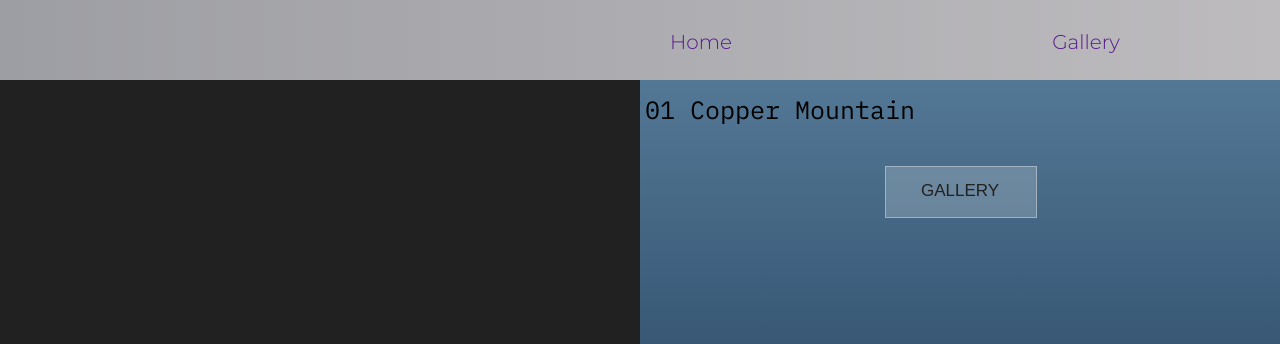
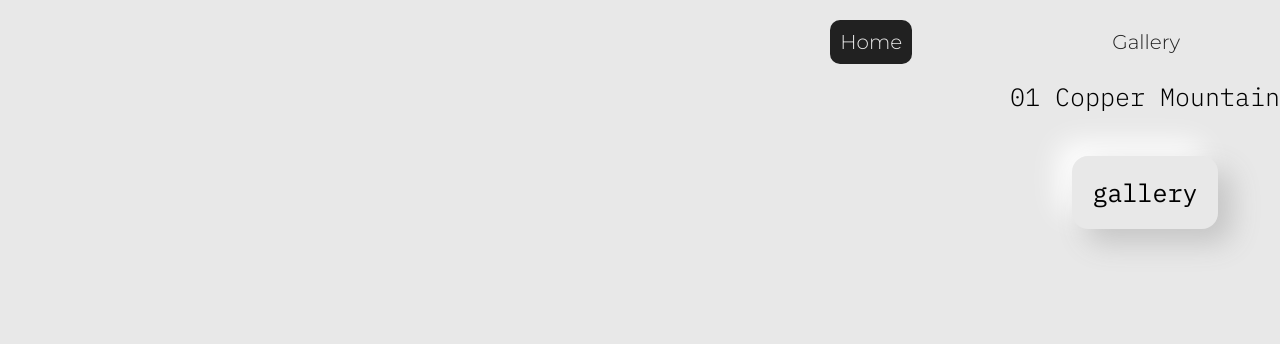
Before and after one commit to andrew-pfenn/j2, a plain HTML site: page index.html in a window 1280 px wide. Shown: the top 344 px of the page. Drawn offline with Linux system fonts and the light colour scheme.

Commit message:
Version 2.1

```diff
--- a/index.html
+++ b/index.html
@@ -34,15 +34,11 @@
         </div>
         <div class="intro-img">
             <div class="image">
+                <p>01 Copper Mountain</p>
                 <img src="/j2/icon-img/copper.jpg" alt="">
             </div>
             <div class="description">
-                <p>01 Copper Mountain</p>
-                <div class="box">
-                    <div class="btn">
-                      <button href="#">GALLERY</button>
-                    </div>
-                  </div>
+                <button>gallery</button>
             </div>
         </div>
     </section>
--- a/styles/_intro.scss
+++ b/styles/_intro.scss
@@ -2,12 +2,16 @@ body{
     // background-image: url(/j2/icon-img/copper.jpg);
     // background-size: cover;
     // background-color: rgba($color: #000000, $alpha: 0.1);
-    background-color: #212121;
+    // background-color: #212121;
+
+    background-color: #e8e8e8;
 }
 nav{
     // background-color: $plat;
-    background-image: linear-gradient(to left, #BDBBBE 0%, #9D9EA3 100%), radial-gradient(88% 271%, rgba(255, 255, 255, 0.25) 0%, rgba(254, 254, 254, 0.25) 1%, rgba(0, 0, 0, 0.25) 100%), radial-gradient(50% 100%, rgba(255, 255, 255, 0.30) 0%, rgba(0, 0, 0, 0.30) 100%);
- background-blend-mode: normal, lighten, soft-light;
+    // background-image: linear-gradient(to left, #BDBBBE 0%, #9D9EA3 100%), radial-gradient(88% 271%, rgba(255, 255, 255, 0.25) 0%, rgba(254, 254, 254, 0.25) 1%, rgba(0, 0, 0, 0.25) 100%), radial-gradient(50% 100%, rgba(255, 255, 255, 0.30) 0%, rgba(0, 0, 0, 0.30) 100%);
+    // background-blend-mode: normal, lighten, soft-light;
+
+    background-color: #e8e8e8;
     @include flex(space-between, center, row);
     min-height: 10vh;
     flex-wrap: wrap;
@@ -21,12 +25,22 @@ nav{
         margin: 0rem 2rem;
     }
     ul{
-        @include flex(space-around, center, row);
-        flex: 1 1 40rem;
+        @include flex(flex-end, center, row);
+        flex: 1 1 10rem;
         list-style: none;
         li{
+          padding: 0 10rem 0 10rem;
+          list-style: none;
+          a{
             color: #212121;
+          }
         }
+    }
+    .active{
+      background-color: #212121;
+      color: #e8e8e8;
+      padding: 1rem;
+      border-radius: 1rem;
     }
 }
 .intro{
@@ -37,95 +51,51 @@ nav{
 
 }
 .intro-text{
+    padding: 3rem;
     flex: 1 1 50rem;
-    color: $powder;
+    color: #212121;
+    h2{
+      font-size: 6rem;
+      // background: -webkit-linear-gradient(to right, #A7BFE8, #6190E8);  /* Chrome 10-25, Safari 5.1-6 */
+      // background: linear-gradient(to right, #A7BFE8, #6190E8); /* W3C, IE 10+/ Edge, Firefox 16+, Chrome 26+, Opera 12+, Safari 7+ */
+      // -webkit-background-clip: text;
+      // -webkit-text-fill-color: transparent;
+    }
 }
 .intro-img{
     align-self: flex-start;
-    // background-color: $ice;\
-    background-image: linear-gradient(to top, #09203f 0%, #537895 100%);
-    flex: 1 1 50rem;
     min-height: 90vh;
+    // background-color: $ice;
+    // background: #6190E8;  /* fallback for old browsers */
+    // background: -webkit-linear-gradient(to right, #A7BFE8, #6190E8);  /* Chrome 10-25, Safari 5.1-6 */
+    // background: linear-gradient(to right, #A7BFE8, #6190E8); /* W3C, IE 10+/ Edge, Firefox 16+, Chrome 26+, Opera 12+, Safari 7+ */
+
+    background-color: #e8e8e8;
     @include flex(flex-start, stretch, column);
     .image{
+      font-family: 'IBM Plex Mono', monospace;
         img{
             max-width: 100rem;
         }
     }
     .description{
         @include flex(flex-start, center, column);
-        p{
-            align-self: flex-start;
-            font-family: 'IBM Plex Mono', monospace;
-            font-weight: 400;
-            padding-left: 0.5rem;
+        // p{
+        //     align-self: flex-start;
+        //     font-family: 'IBM Plex Mono', monospace;
+        //     font-weight: 400;
+        //     padding-left: 0.5rem;
+        // }
+        button{
+          cursor: pointer;
+          margin-top: 3rem;
+          font-family: 'IBM Plex Mono', monospace;
+          padding: 2rem;
+          border: none;
+          border-radius: 16px;
+          background: #e8e8e8;
+          box-shadow:  14px 14px 29px #c5c5c5,
+             -14px -14px 29px #ffffff;
         }
-        .box {
-            margin-top: 4rem;
-            height: 66.66%;
-            width: 100%;
-            display: flex;
-            justify-content: center;
-            align-items: center;
-          }
-
-          .btn {
-            line-height: 50px;
-            height: 50px;
-            text-align: center;
-            width: 150px;
-            cursor: pointer;
-            color: #212121;
-            transition: all 0.3s;
-            position: relative;
-          }
-
-          .btn button {
-            z-index: 2;
-            display: block;
-            position: absolute;
-            width: 100%;
-            height: 100%;
-            color: #212121;
-            font-size: 17px;
-            border: none;
-            background-color: transparent;
-          }
-
-          .btn::before {
-            content: '';
-            position: absolute;
-            top: 0;
-            left: 0;
-            width: 100%;
-            height: 100%;
-            z-index: 1;
-            transition: all 0.5s;
-            border: 1px solid rgba(255,255,255,0.2);
-            background-color: rgba(255,255,255,0.1);
-          }
-
-          .btn::after {
-            content: '';
-            position: absolute;
-            top: 0;
-            left: 0;
-            width: 100%;
-            height: 100%;
-            z-index: 1;
-            transition: all 0.5s;
-            border: 1px solid rgba(255,255,255,0.2);
-            background-color: rgba(255,255,255,0.1);
-          }
-
-          .btn:hover::before {
-            transform: rotate(-45deg);
-            background-color: rgba(255,255,255,0);
-          }
-
-          .btn:hover::after {
-            transform: rotate(45deg);
-            background-color: rgba(255,255,255,0);
-          }
     }
 }
```
Also changed, not shown: styles/style.css, 1 other file.
